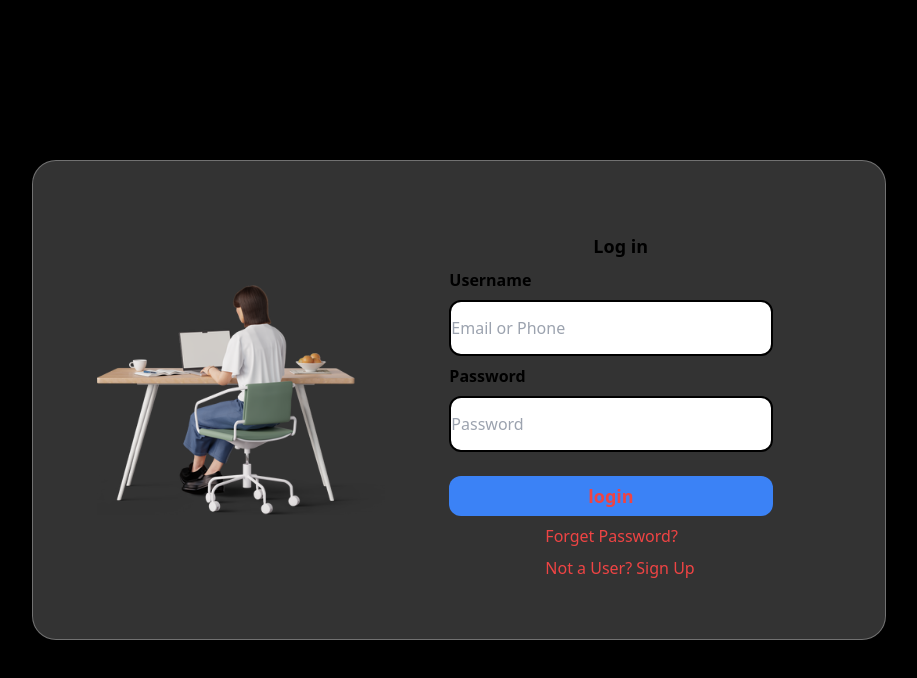
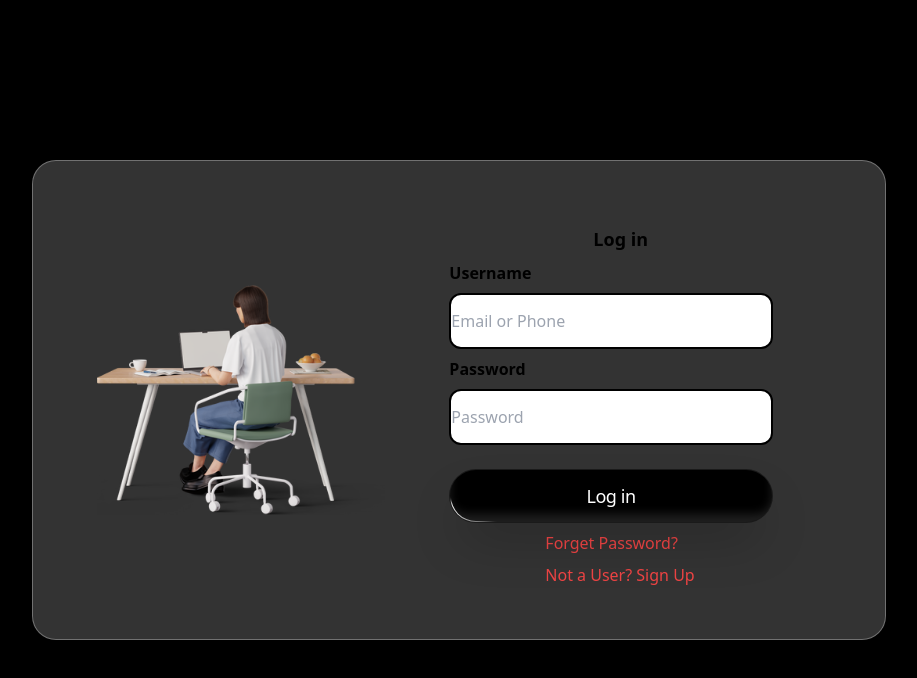
Before and after one commit to PranitAdgokar/Authentication-system, a React (Create React App) app: page / in a window 1280 px wide. Shown: the top 678 px of the page, without its empty margins (181-1098 px from the left). Built offline with nearby package versions, Linux system fonts and the light colour scheme.

Commit message:
feat: Add tailwind-merge utility function This commit adds a new utility function called `cn` to the `tailwind-merge.jsx` file.

```diff
--- a/package.json
+++ b/package.json
@@ -6,10 +6,12 @@
     "@testing-library/jest-dom": "^5.17.0",
     "@testing-library/react": "^13.4.0",
     "@testing-library/user-event": "^13.5.0",
+    "clsx": "^2.1.1",
     "react": "^18.2.0",
     "react-dom": "^18.2.0",
     "react-router-dom": "^6.22.1",
     "react-scripts": "5.0.1",
+    "tailwind-merge": "^2.3.0",
     "web-vitals": "^2.1.4"
   },
   "scripts": {
--- a/src/App.js
+++ b/src/App.js
@@ -1,7 +1,7 @@
 import "./App.css";
-import {SignupPage} from "./components/SignupPage";
-import PassForget from "./components/PassForget";
-import LoginPage from "./components/LoginPage";
+import { SignupPage } from "../src/Auth/SignupPage";
+import PassForget from "../src/Auth/PassForget";
+import LoginPage from "../src/Auth/LoginPage";
 import { BrowserRouter, Route, Routes } from "react-router-dom";
 
 function App() {
@@ -9,9 +9,9 @@ function App() {
     <>
       <BrowserRouter>
         <Routes>
-          <Route path="/" element={<LoginPage />}/>
-          <Route path="/SignupPage" element={<SignupPage/>}/>
-          <Route path="/PassForget" element={<PassForget/>}/>
+          <Route path="/" element={<LoginPage />} />
+          <Route path="/Auth/SignupPage" element={<SignupPage />} />
+          <Route path="/Auth/PassForget" element={<PassForget />} />
         </Routes>
       </BrowserRouter>
     </>
--- a/src/components/LoginPage.js
+++ b/src/Auth/LoginPage.js
@@ -1,16 +1,13 @@
 import React from "react";
-import "./LoginPage.css";
+import "../css/LoginPage.css";
 import { Link } from "react-router-dom";
+import ShimmerButton from "../components/button";
 
 export default function LoginPage() {
   return (
     <div className="h-screen w-screen flex justify-center items-center bg-black">
       <div className="glass-morphi container-box w-4/6 h-3/5 rounded-3xl flex justify-between items-center  ">
-        <img
-          className=" w-72 h-92 m-16"
-          src="illustration.png"
-          alt="Login"
-        />
+        <img className=" w-72 h-92 m-16" src="illustration.png" alt="Login" />
         <form className="flex flex-col justify-center w-1/2 mr-28 gap-2 ">
           <h2 className="ml-36 mt-3 font-sans font-extrabold text-lg ">
             Log in
@@ -34,15 +31,17 @@ export default function LoginPage() {
             placeholder="Password"
             id="password"
           />
-          <button className="h-10 rounded-xl mt-4 font-extrabold text-lg text-red-500 bg-blue-500">
-            login
-          </button>
+          <ShimmerButton className="shadow-2xl mt-4">
+            <span className="whitespace-pre-wrap text-center text-sm font-medium leading-none tracking-tight text-white dark:from-white dark:to-slate-900/10 lg:text-lg">
+              Log in
+            </span>
+          </ShimmerButton>
           <div className="contents mb-3">
             <span className="text-red-500 ml-24">
-              <Link to="/PassForget">Forget Password?</Link>
+              <Link to="../Auth/PassForget">Forget Password?</Link>
             </span>
             <span className="text-red-500 ml-24">
-              <Link to="/SignupPage">Not a User? Sign Up</Link>
+              <Link to="../Auth/SignupPage ">Not a User? Sign Up</Link>
             </span>
           </div>
         </form>
--- a/src/components/SignupPage.js
+++ b/src/Auth/SignupPage.js
@@ -1,5 +1,7 @@
 import React from "react";
-import "./LoginPage.css";
+import ShimmerButton from "../components/button";
+import Input from "../components/input";
+
 import { Link } from "react-router-dom";
 
 export function SignupPage() {
@@ -7,57 +9,53 @@ export function SignupPage() {
     <div className="h-screen w-screen flex justify-center items-center bg-black">
       <div className="glass-morphi container-box w-4/6 h-3/5 rounded-3xl flex justify-between flex-start ">
         <div className="w-2/6">
-        <Link to="/"><img className="w-8 h-8 mt-7 ml-10" src="icons-left-64.png" alt="back"/></Link>
-          <img className="h-4/5 ml-6" src="reg-png.png" alt="Register"/>
+          <Link to="/">
+            <img
+              className="w-8 h-8 mt-7 ml-10"
+              src="/icons-left-64.png"
+              alt="back"
+            />
+          </Link>
+          <img className="h-4/5 ml-6" src="/reg-png.png" alt="Register" />
         </div>
-        <form className=" flex w-2/3 h-full gap-8 ">
+        <form className=" flex w-2/3 h-full gap-8 mr-8 ">
           {/* <h2 className="ml-36 mt-3 font-sans font-extrabold text-lg ">
             Log in
           </h2> */}
-          <div className=" w-1/2 flex flex-col gap-2 ">
+          <div className=" w-1/2 flex flex-col gap-2">
             <h2 className=" mt-3 font-sans font-extrabold text-lg ">Sign Up</h2>
             <label className="font-bold" htmlfor="username">
               Username
             </label>
-            <input
-              className="rounded-xl border-black border-2 h-14"
-              type="text"
-              placeholder="Email or Phone"
-              id="username"
-            />
+            <Input type="text" placeholder="Email or Phone" id="username" />
 
             <label className="font-bold" htmlfor="password">
               Password
             </label>
-            <input
-              className="rounded-xl border-black border-2 h-14"
-              type="password"
-              placeholder="Password"
-              id="password"
-            />
-            <Link to="/" className="mt-10 text-red-500 ml-16">Already have Account? log in</Link>
+            <Input type="password" placeholder="Password" id="password" />
+            <Link to="/" className="mt-10 text-red-500 ml-16">
+              Already have Account? log in
+            </Link>
           </div>
           <div className="w-1/2 mt-12 flex flex-col gap-2 ">
             <label className="font-bold" htmlfor="name">
               Name
             </label>
-            <input
-              className="rounded-xl border-black border-2 h-14 w-11/12  "
-              type="text"
-              placeholder="Enter your Name "
-              id="fullName"
-            />
+            <Input type="text" placeholder="Enter your Name " id="fullName" />
 
             <label className="font-bold" htmlfor="password">
               Confirm Password
             </label>
-            <input
-              className="rounded-xl border-black border-2 h-14 w-11/12"
+            <Input
               type="password"
               placeholder=" Confirm Password"
               id=" conf-password"
             />
-            <button className="rounded xl font-extrabold text-lg text-red-500 bg-blue-500 w-36 h-10 mt-8">Register</button>
+            <ShimmerButton className="shadow-2xl mt-4">
+              <span className="whitespace-pre-wrap text-center text-sm font-medium leading-none tracking-tight text-white dark:from-white dark:to-slate-900/10 lg:text-lg">
+                Register
+              </span>
+            </ShimmerButton>
           </div>
         </form>
       </div>
--- /dev/null
+++ b/src/components/button.js
@@ -0,0 +1,82 @@
+import { cn } from "../utils/tailwind-merge";
+import React, { CSSProperties } from "react";
+
+const ShimmerButton = React.forwardRef(
+  (
+    {
+      shimmerColor = "#ffffff",
+      shimmerSize = "0.05em",
+      shimmerDuration = "3s",
+      borderRadius = "100px",
+      background = "rgba(0, 0, 0, 1)",
+      className,
+      children,
+      ...props
+    },
+    ref
+  ) => {
+    return (
+      <button
+        style={{
+          "--spread": "90deg",
+          "--shimmer-color": shimmerColor,
+          "--radius": borderRadius,
+          "--speed": shimmerDuration,
+          "--cut": shimmerSize,
+          "--bg": background,
+        }}
+        className={cn(
+          "group relative z-0 flex cursor-pointer items-center justify-center overflow-hidden whitespace-nowrap border border-white/10 px-6 py-3 text-white [background:var(--bg)] [border-radius:var(--radius)] dark:text-black",
+          "transform-gpu transition-transform duration-300 ease-in-out active:translate-y-[1px]",
+          className
+        )}
+        ref={ref}
+        {...props}
+      >
+        {/* spark container */}
+        <div
+          className={cn(
+            "-z-30 blur-[2px]",
+            "absolute inset-0 overflow-visible [container-type:size]"
+          )}
+        >
+          {/* spark */}
+          <div className="absolute inset-0 h-[100cqh] animate-slide [aspect-ratio:1] [border-radius:0] [mask:none]">
+            {/* spark before */}
+            <div className="animate-spin-around absolute inset-[-100%] w-auto rotate-0 [background:conic-gradient(from_calc(270deg-(var(--spread)*0.5)),transparent_0,var(--shimmer-color)_var(--spread),transparent_var(--spread))] [translate:0_0]" />
+          </div>
+        </div>
+        {children}
+
+        {/* Highlight */}
+        <div
+          className={cn(
+            "insert-0 absolute h-full w-full",
+
+            "rounded-2xl px-4 py-1.5 text-sm font-medium shadow-[inset_0_-8px_10px_#ffffff1f]",
+
+            // transition
+            "transform-gpu transition-all duration-300 ease-in-out",
+
+            // on hover
+            "group-hover:shadow-[inset_0_-6px_10px_#ffffff3f]",
+
+            // on click
+            "group-active:shadow-[inset_0_-10px_10px_#ffffff3f]"
+          )}
+        />
+
+        {/* backdrop */}
+        <div
+          className={cn(
+            "absolute -z-20 [background:var(--bg)] [border-radius:var(--radius)] [inset:var(--cut)]"
+          )}
+        />
+      </button>
+    );
+  }
+);
+
+ShimmerButton.displayName = "ShimmerButton";
+
+export default ShimmerButton;
--- /dev/null
+++ b/src/components/input.js
@@ -0,0 +1,9 @@
+import React from "react";
+
+const input = () => {
+  return (
+    <input className="flex h-9 w-full rounded-md border border-input bg-transparent px-3 py-1 text-sm shadow-sm transition-colors file:border-0 file:bg-transparent file:text-sm file:font-medium placeholder:text-muted-foreground focus-visible:outline-none focus-visible:ring-1 focus-visible:ring-ring disabled:cursor-not-allowed disabled:opacity-50" />
+  );
+};
+
+export default input;
--- /dev/null
+++ b/src/utils/tailwind-merge.jsx
@@ -0,0 +1,6 @@
+import { clsx } from 'clsx'
+import { twMerge } from 'tailwind-merge'
+
+export function cn(...inputs) {
+    return twMerge(clsx(inputs))
+}
--- a/tailwind.config.js
+++ b/tailwind.config.js
@@ -2,7 +2,33 @@
 module.exports = {
   content: ["./src/**/*.{js,jsx,ts,tsx}"],
   theme: {
-    extend: {},
+    extend: {
+      animation: {
+        "spin-around": "spin-around calc(var(--speed) * 2) infinite linear",
+        slide: "slide var(--speed) ease-in-out infinite alternate",
+      },
+      keyframes: {
+        "spin-around": {
+          "0%": {
+            transform: "translateZ(0) rotate(0)",
+          },
+          "15%, 35%": {
+            transform: "translateZ(0) rotate(90deg)",
+          },
+          "65%, 85%": {
+            transform: "translateZ(0) rotate(270deg)",
+          },
+          "100%": {
+            transform: "translateZ(0) rotate(360deg)",
+          },
+        },
+        slide: {
+          to: {
+            transform: "translate(calc(100cqw - 100%), 0)",
+          },
+        },
+      },
+    },
   },
   plugins: [],
-}
+};
```
Also changed, not shown: src/Auth/PassForget.js (renamed from src/components/PassForget.js), src/css/LoginPage.css (renamed from src/components/LoginPage.css), 1 other file (tests, documents, lock files or other folders).
